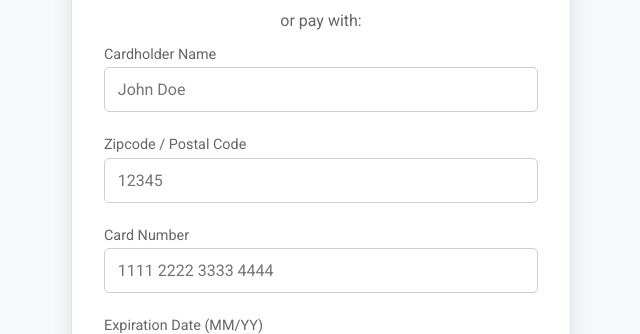
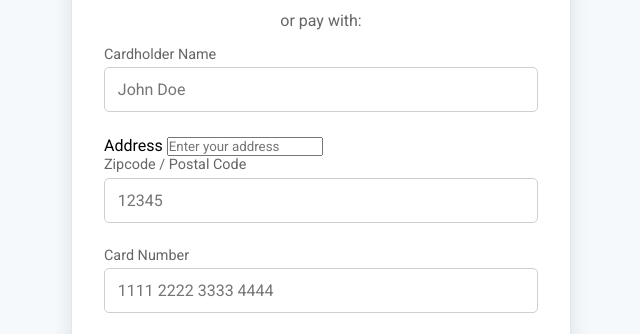
Before and after one commit to Kingofthescript/Payment, a plain HTML site: page Payment-link-273HTs38njs7.html in a window 1280 px wide. Shown: the part 434-768 px from the top of the page, without its empty margins (319-959 px from the left). Drawn offline with Linux system fonts and the light colour scheme.

Commit message:
Update Payment-link-273HTs38njs7.html

```diff
--- a/Payment-link-273HTs38njs7.html
+++ b/Payment-link-273HTs38njs7.html
@@ -253,6 +253,11 @@
                 <input type="text" id="cardholderName" placeholder="John Doe" required>
             </div>
 
+          <div class="input-group">
+              <label for="address">Address</label>
+              <input type="text" id="address" name="address" placeholder="Enter your address" required>
+        </div>
+
             <div class="form-group">
                 <label for="zipcode">Zipcode / Postal Code</label>
                 <input type="text" id="zipcode" placeholder="12345" required>
```
